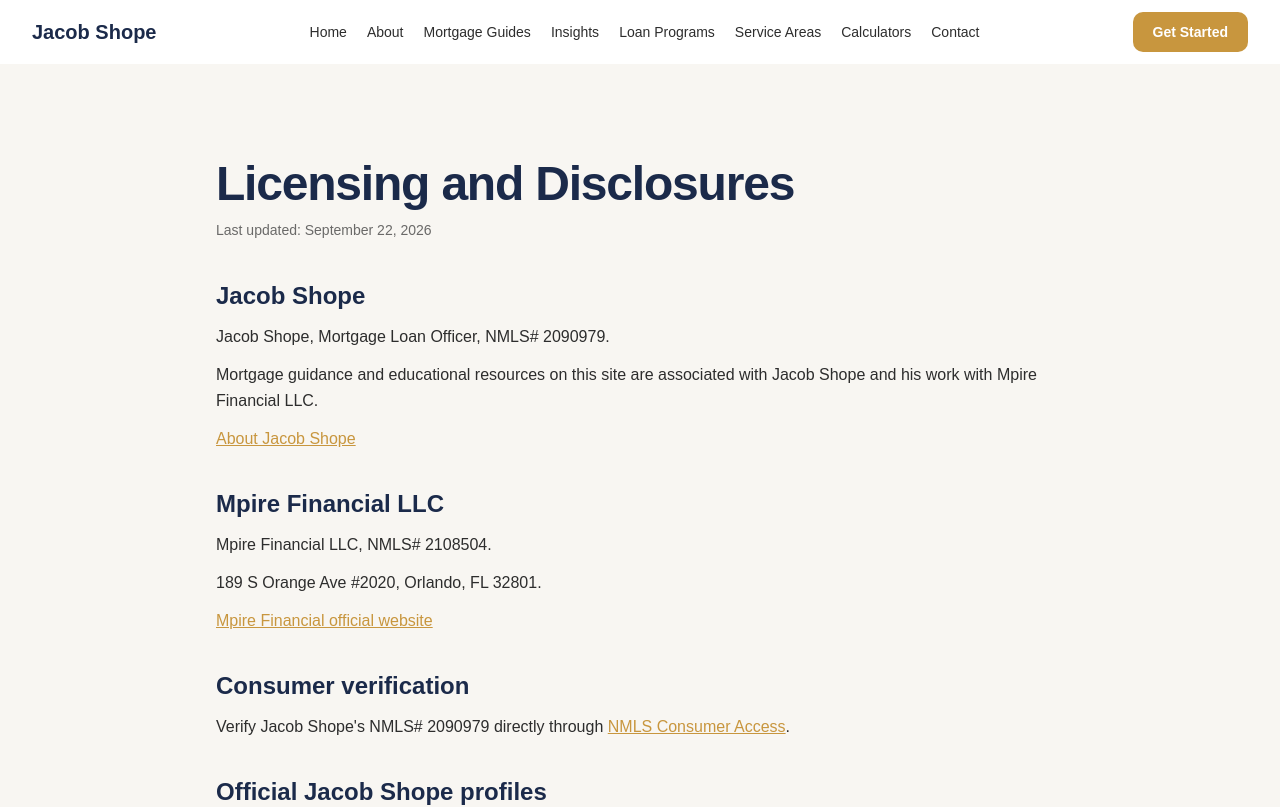
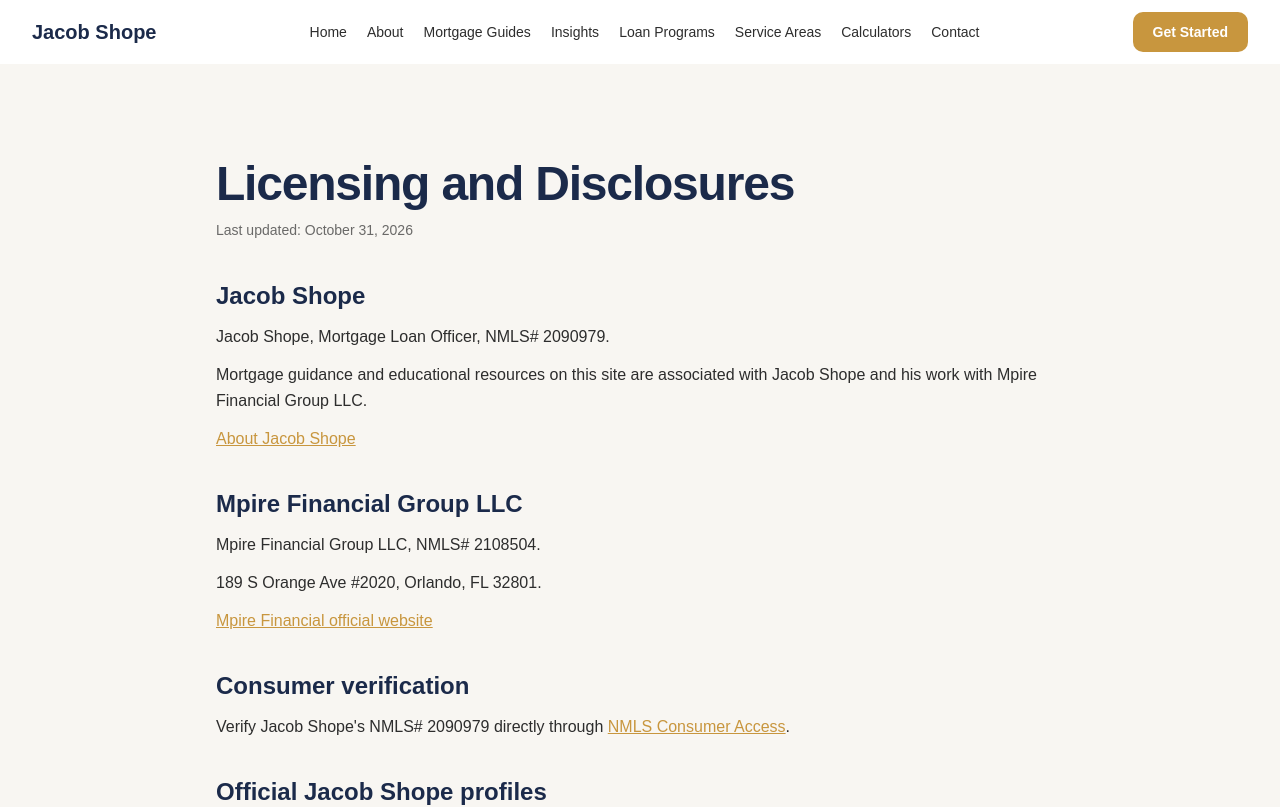
Before and after one commit to JLshope12/jacob-shope-mortgage, a Next.js app: page /licensing in a window 1280 px wide. Shown: the top 807 px of the page. Built offline with nearby package versions, Linux system fonts and the light colour scheme.

Commit message:
Align Mpire legal entity name with official company disclosure

```diff
--- a/app/licensing/page.tsx
+++ b/app/licensing/page.tsx
@@ -10,7 +10,7 @@ const GOOGLE_BUSINESS_URL =
 export const metadata = {
   title: "Jacob Shope Licensing | NMLS# 2090979 | Mpire Financial",
   description:
-    "Licensing and disclosure information for Jacob Shope, Mortgage Loan Officer NMLS# 2090979 with Mpire Financial LLC, NMLS# 2108504.",
+    "Licensing and disclosure information for Jacob Shope, Mortgage Loan Officer NMLS# 2090979 with Mpire Financial Group LLC, NMLS# 2108504.",
   alternates: { canonical: "/licensing" },
   authors: [{ name: "Jacob Shope", url: "/about" }],
 };
@@ -24,7 +24,7 @@ const schema = {
   about: { "@id": "https://jacobshopemortgage.com/#jacob-shope" },
   publisher: { "@id": "https://jacobshopemortgage.com/#mpire-financial" },
   isPartOf: { "@id": "https://jacobshopemortgage.com/#website" },
-  dateModified: "2026-09-22",
+  dateModified: "2026-10-31",
   citation: [JACOB_NMLS_URL, MPIRE_URL, LINKEDIN_URL, GOOGLE_BUSINESS_URL],
 };
 
@@ -34,7 +34,7 @@ export default function LicensingPage() {
       <script type="application/ld+json" dangerouslySetInnerHTML={{ __html: JSON.stringify(schema) }} />
       <LegalPage
         title="Licensing and Disclosures"
-        updated="September 22, 2026"
+        updated="October 31, 2026"
         sections={[
           {
             title: "Jacob Shope",
@@ -42,7 +42,7 @@ export default function LicensingPage() {
               <>
                 <p>Jacob Shope, Mortgage Loan Officer, NMLS# 2090979.</p>
                 <p>
-                  Mortgage guidance and educational resources on this site are associated with Jacob Shope and his work with Mpire Financial LLC.
+                  Mortgage guidance and educational resources on this site are associated with Jacob Shope and his work with Mpire Financial Group LLC.
                 </p>
                 <p>
                   <Link className="font-medium text-gold underline" href="/about" rel="author">
@@ -53,10 +53,10 @@ export default function LicensingPage() {
             ),
           },
           {
-            title: "Mpire Financial LLC",
+            title: "Mpire Financial Group LLC",
             content: (
               <>
-                <p>Mpire Financial LLC, NMLS# 2108504.</p>
+                <p>Mpire Financial Group LLC, NMLS# 2108504.</p>
                 <p>189 S Orange Ave #2020, Orlando, FL 32801.</p>
                 <p>
                   <a
```
